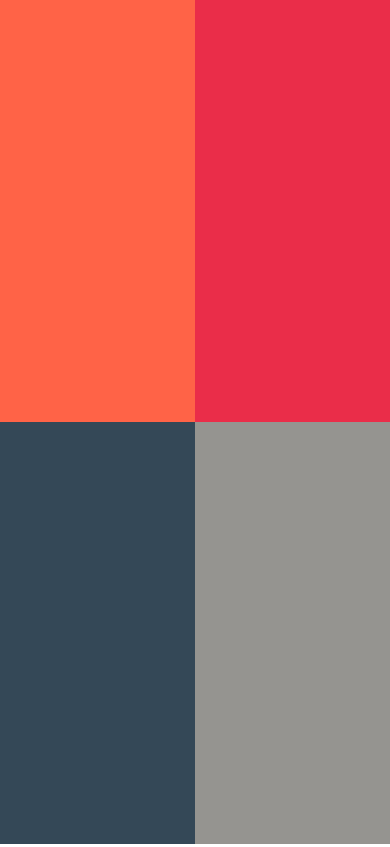
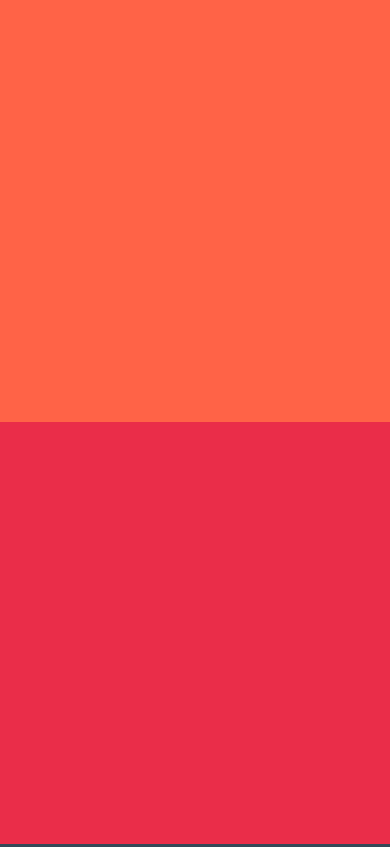
Before and after one commit to yousifh/web-tests, a plain HTML site: page four-quarters.html in a window 390 px wide. Shown: the top 847 px of the page. Drawn offline with Linux system fonts and the light colour scheme.

Commit message:
Add viewport and change flex items size when window resized

```diff
--- a/four-quarters.html
+++ b/four-quarters.html
@@ -2,6 +2,7 @@
 <html>
 <head>
 	<meta charset="utf-8">
+	<meta name="viewport" content="width=device-width, initial-scale=1">
 	<title>First Test</title>
 	<link rel="stylesheet" type="text/css" href="quarters.css">
 </head>
--- a/quarters.css
+++ b/quarters.css
@@ -43,3 +43,9 @@ body {
   width: 50%;
   height: 50%;
 }
+
+@media all and (max-width: 600px) {
+  .item-1, .item-2, .item-3, .item-4 {
+    width: 100%;
+  }
+}
```
